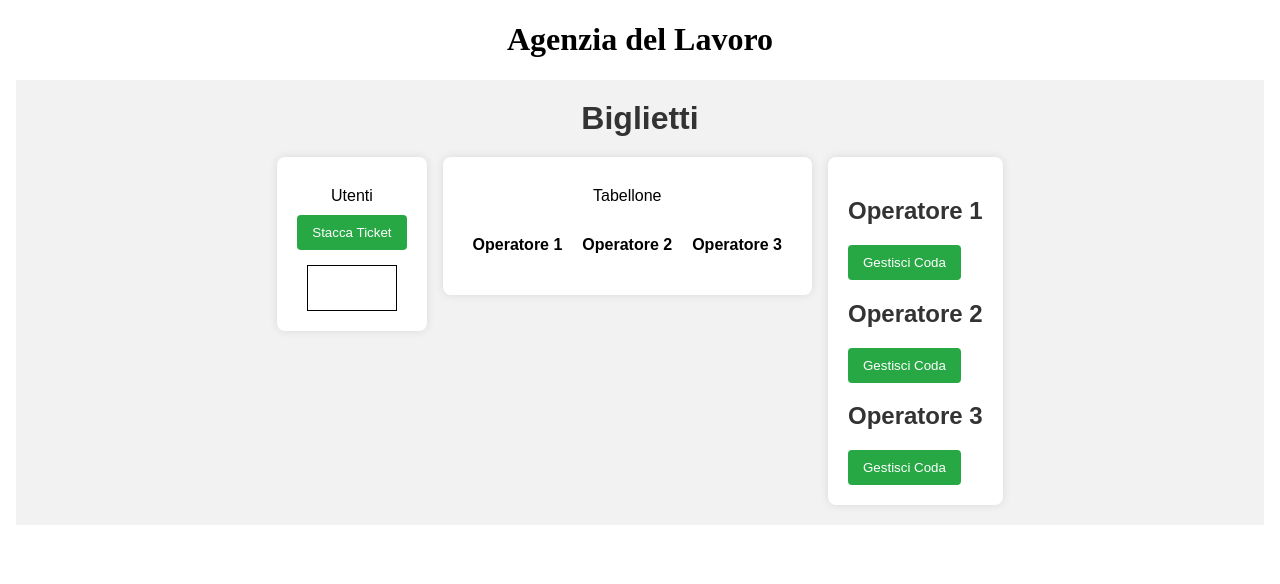
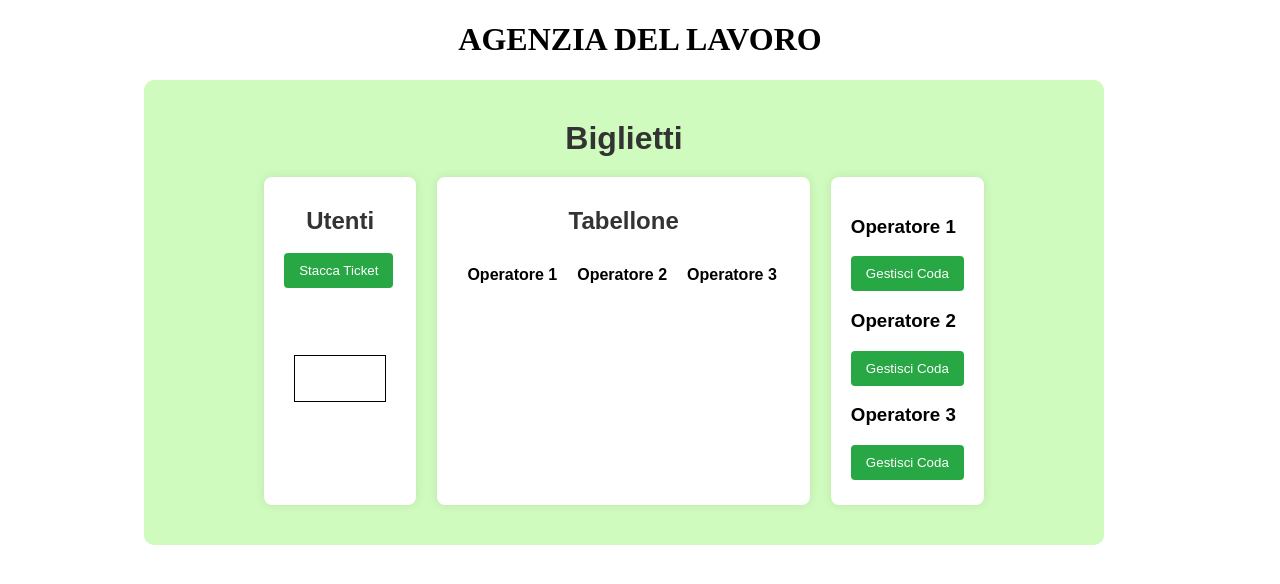
Before and after one commit to Tiberiu05/Agenzia-del-Lavoro, an Angular app: page / in a window 1280 px wide. Shown: the top 584 px of the page. Built offline with nearby package versions, Linux system fonts and the light colour scheme.

Commit message:
ultime modifiche

```diff
--- a/src/app/app.component.html
+++ b/src/app/app.component.html
@@ -6,7 +6,7 @@
     <title>Agenzia del Lavoro</title>
 </head>
 <body>
-    <h1>Agenzia del Lavoro</h1>
+    <h1>AGENZIA DEL LAVORO</h1>
     <app-biglietti></app-biglietti>
 </body>
 </html>
--- a/src/app/biglietti/biglietti.component.css
+++ b/src/app/biglietti/biglietti.component.css
@@ -2,18 +2,27 @@
 body, h1, p, button {
     margin: 0;
     padding: 0;
+
 }
 
 body {
     font-family: 'Arial', sans-serif;
-    background-color: #f2f2f2;
+    background-color:rgba(172, 248, 142, 0.57);
+    padding-bottom: 2%;
+    width: 75vw;
+    display: grid;
+    justify-content: center;
+    margin-left:10vw;
+    border-radius: 10px;
 }
 .pagina {
+
     display: flex;
     justify-content: center;
     width: 90vw;
     margin: auto;
-    gap: 1rem;
+    gap: 1.5rem;
+
 }
 
 h1 {
@@ -24,17 +33,24 @@ h1 {
 }
 
 .utenti {
+
     background-color: #fff;
     padding: 20px;
     border-radius: 8px;
     box-shadow: 0 0 10px rgba(0, 0, 0, 0.1);
     margin-bottom: 20px;
+    width: 75%;
+    height: 84%;
 }
 
 .utenti > p
 {
     text-align: center;
     padding: 10px;
+
+}
+.utenti>button{
+    margin-top:7%;
 }
 
 button {
@@ -57,6 +73,7 @@ button {
     justify-content: center;
     align-items: center;
     font-size: 2.5rem;
+    color:green;
 }
 
 .tabellone {
@@ -65,12 +82,16 @@ button {
     border-radius: 8px;
     box-shadow: 0 0 10px rgba(0, 0, 0, 0.1);
     margin-bottom: 20px;
+    width: 90%;
+    height: 84%;
+    margin: auto;
 }
 
 .tabellone > p
 {
     text-align: center;
     padding: 10px;
+
 }
 
 .coda
@@ -86,9 +107,15 @@ button {
 
 .coda p {
     margin-bottom: 10px;
+    color:green;
+    text-align: center;
+    padding: 3px;
+    font-size: 120%;
 }
 
 h2 {
+    margin: 10px;
+    text-align: center;
     color: #333;
 }
 
@@ -109,4 +136,12 @@ button {
     border-radius: 8px;
     box-shadow: 0 0 10px rgba(0, 0, 0, 0.1);
     margin-bottom: 20px;
+    height: 84%;
 }
+.green{
+
+    background-color: rgba(172, 248, 142, 0.57);
+}
+.staccaTicket{
+   margin-top: 60%;
+}
--- a/src/app/biglietti/biglietti.component.html
+++ b/src/app/biglietti/biglietti.component.html
@@ -11,13 +11,14 @@
         <div class="pagina">
             <section class="s1">
                 <div class="utenti">
-                    <p>Utenti</p>
+                    <h2>Utenti</h2>
                     <!-- Qui metterò il bottone -->
-                    <button (click)="staccaTicket()">Stacca Ticket</button>
-
-                    <div class="ultimoTicket">
-                        {{ultimoTicketFormattato}}
-                        <!-- Qui deve comparire il numero interpolato {{ ultimoTicketFormattato }} -->
+                        <button (click)="staccaTicket()">Stacca Ticket</button>
+                        <div class="staccaTicket">
+                        <div class="ultimoTicket">
+                            {{ultimoTicketFormattato}}
+                    <!-- Qui deve comparire il numero interpolato {{ ultimoTicketFormattato }} -->
+                        </div>
                     </div>
                 </div>
             </section>
@@ -25,24 +26,25 @@
 
             <section class="s2">
                 <div class="tabellone">
-                    <p>Tabellone</p>
+                    <h2>Tabellone</h2>
 
                     <div class="coda">
                         <div>
                             <h4>Operatore 1</h4>
-                            <p *ngFor="let ticket of operatore1">
-                                {{ticket}}
-                            </p>
+                            <p *ngFor="let ticket of operatore1; let i = index" [ngClass]="{ 'green': i % 2 === 0 }" [ngStyle]="{ 'color': parseInt(ticket) % 2 !== 0 ? 'red' : 'green' }">
+                                {{ ticket }}
+                              </p>
+
                         </div>
                         <div>
                             <h4>Operatore 2</h4>
-                            <p *ngFor="let ticket of operatore2">
+                            <p *ngFor="let ticket of operatore2; let i =index" [ngClass]="{'green':(i) % 2 ==0}">
                                 {{ticket}}
                             </p>
                         </div>
                         <div>
                             <h4>Operatore 3</h4>
-                            <p *ngFor="let ticket of operatore3">
+                            <p *ngFor="let ticket of operatore3; let i =index" [ngClass]="{'green':(i) % 2 ==0}">
                                 {{ticket}}
                             </p>
                         </div>
@@ -53,7 +55,7 @@
             <section class="s3">
                 <div class="operatore">
                     <div class="operatore1">
-                        <h2>Operatore 1</h2>
+                        <h3>Operatore 1</h3>
                         <button
                             (click)="gestisciCoda('operatore1')">
                             Gestisci Coda
@@ -61,7 +63,7 @@
                     </div>
 
                     <div class="operatore2">
-                        <h2>Operatore 2</h2>
+                        <h3>Operatore 2</h3>
                         <button
                             (click)="gestisciCoda('operatore2')">
                             Gestisci Coda
@@ -69,7 +71,7 @@
                     </div>
 
                     <div class="operatore3">
-                        <h2>Operatore 3</h2>
+                        <h3>Operatore 3</h3>
                         <button
                             (click)="gestisciCoda('operatore3')">
                             Gestisci Coda
--- a/src/app/biglietti/biglietti.component.ts
+++ b/src/app/biglietti/biglietti.component.ts
@@ -11,6 +11,9 @@ import { Component } from '@angular/core';
 
 export class BigliettiComponent
 {
+parseInt(_t23: string) {
+throw new Error('Method not implemented.');
+}
   coda: string[] = [];
   operatore1: string[] = [];
   operatore2: string[] = [];
@@ -18,7 +21,7 @@ export class BigliettiComponent
 
   ultimoTicket=0;
   ultimoTicketFormattato='';
-  elementiMaxOperatore=2;
+  elementiMaxOperatore=5;
 
 // ==================================================
 
```
